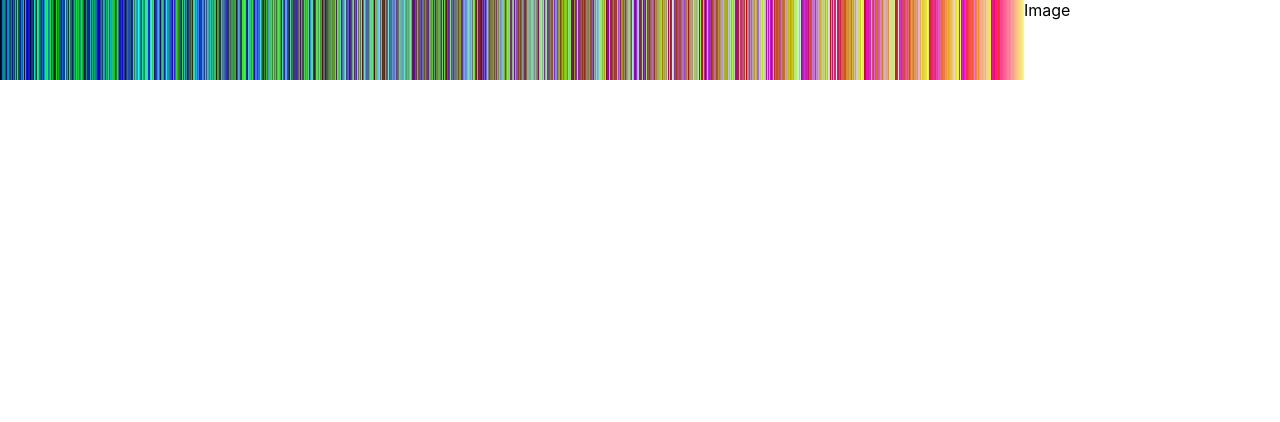
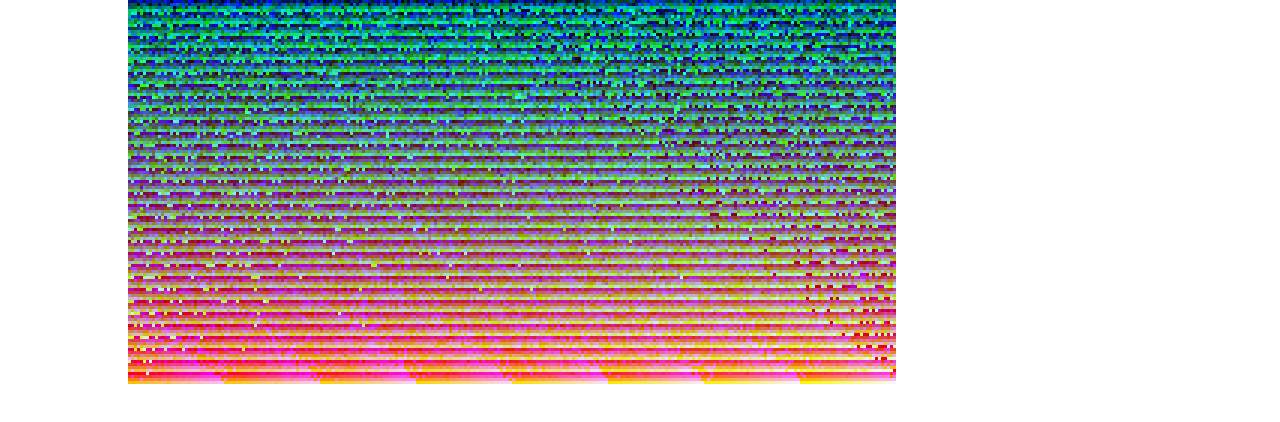
Before and after one commit to riazguzman/project_rgb, a React (Create React App) app in the folder client/: page / in a window 1280 px wide. Shown: the top 422 px of the page. Built offline with nearby package versions, Linux system fonts and the light colour scheme.

Commit message:
put div into css grid with 256 items per line

```diff
--- a/client/src/components/Image.js
+++ b/client/src/components/Image.js
@@ -7,9 +7,9 @@ const Image = () => {
 
   const getColours = () => {
     const colourArray = [];
-    for (let r = 0; r < 250; ) {
-      for (let g = 0; g < 250; ) {
-        for (let b = 0; b < 250; ) {
+    for (let r = 0; r < 256; ) {
+      for (let g = 0; g < 256; ) {
+        for (let b = 0; b < 256; ) {
           colourArray.push({ r, g, b });
           b += 8;
         }
@@ -25,7 +25,7 @@ const Image = () => {
     let uniqueArray = [];
     let randomSetArray = [];
 
-    while (randomSetArray.length < coloursArray.length / 60) {
+    while (randomSetArray.length < coloursArray.length / 200) {
       let rand = Math.floor(Math.random() * coloursArray.length);
       if (uniqueArray.indexOf(rand) === -1) {
         uniqueArray.push(rand);
@@ -60,7 +60,10 @@ const Image = () => {
     let pixel;
     while (coloursArray.length > 0) {
       randomSetArray = getRandomSet(coloursArray);
-      deleteIndex = getClosestColour({ r: 255, g: 0, b: 0 }, randomSetArray);
+      deleteIndex = getClosestColour(
+        { r: 255, g: 255, b: 255 },
+        randomSetArray
+      );
       pixel = coloursArray.splice(deleteIndex, 1)[0];
       imageArray.push(pixel);
     }
@@ -77,19 +80,14 @@ const Image = () => {
     }
   }, [colours]);
 
-  useEffect(() => {
-    if (image.length != 0) {
-      console.log(image);
-    }
-  }, [Image]);
-
   return (
     <div
       style={{
-        display: "flex",
-        flexDirection: "row",
+        width: "80%",
+        display: "grid",
+        gridTemplateColumns: "repeat(256,3px)",
         height: "100%",
-        overflow: "auto",
+        margin: "auto",
       }}
     >
       {image.map((element, i) => {
@@ -98,13 +96,11 @@ const Image = () => {
             key={i}
             style={{
               backgroundColor: `rgb(${element.r},${element.g},${element.b})`,
-              width: "80px",
-              height: "80px",
+              height: "3px",
             }}
           ></div>
         );
       })}
-      Image
     </div>
   );
 };
```
